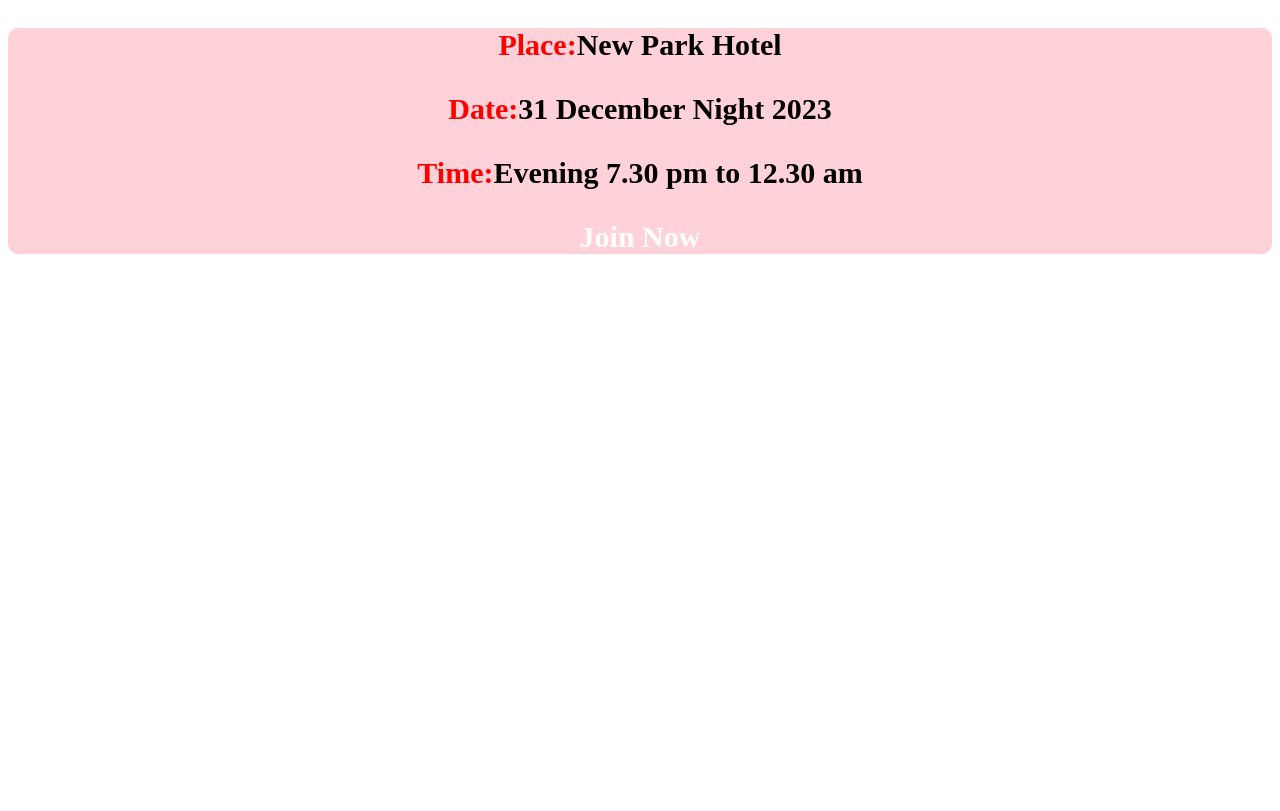
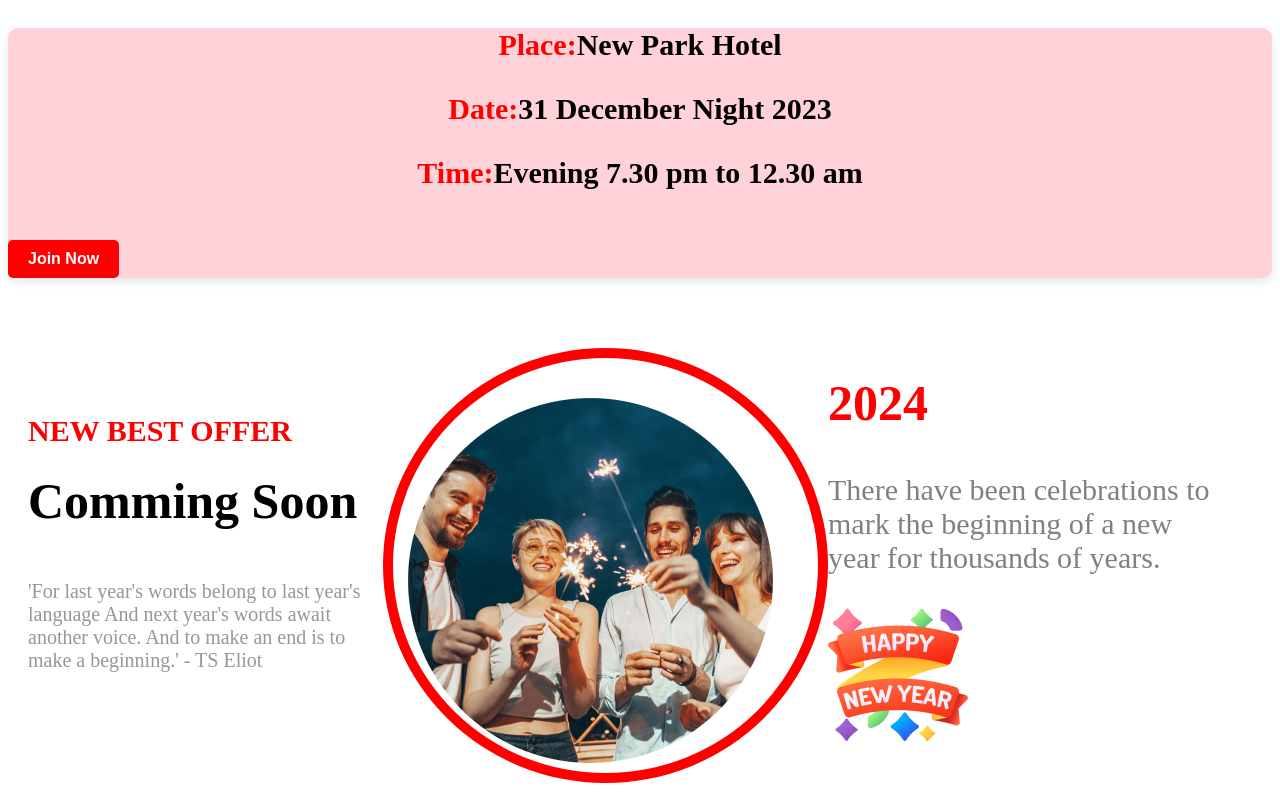
Before and after one commit to Samia123-source/Happy-New-Year, a plain HTML site: page index.html in a window 1280 px wide. Shown: the part 2558-3369 px from the top of the page. Before the commit the page ends 2837 px from the top, so only its background shows below. Drawn offline with Linux system fonts and the light colour scheme.

Commit message:
5th section

```diff
--- a/index.html
+++ b/index.html
@@ -53,10 +53,34 @@
         <p>Place:<psub>New Park Hotel</psub></p>
         <p>Date:<psub>31 December Night 2023</psub></p>
         <p>Time:<psub>Evening 7.30 pm to 12.30 am</psub></p>
-        <h2>Join Now</h2>
+        <psub><button class="join-btn">Join Now</button></psub>
     </div>
 
 </section>
+<div class="text-container">
+    <div class="text-section">
+
+        <h2>NEW BEST OFFER</h2>
+        <h1>Comming Soon</h1>
+        <p>'For last year's words belong to last year's language And next year's words await another voice.
+            And to make an end is to make a beginning.' - TS Eliot</p>
+    </div>
+
+    <div class="image-circle">
+        <img src="Ellipse 1.png" alt="Ellipse">
+    </div>
+
+    <div class="Right-section">
+        <h2>2024</h2>
+        <p>There have been celebrations to mark the beginning of a new year for thousands of years.</p>
+        <img src="Group 96.png" alt="Group">
+    </div>
+
+
+    </div>
+
+
+
 <section></section>
 <section></section>
 <section></section>
--- a/style2.css
+++ b/style2.css
@@ -145,6 +145,7 @@
 .container{
     margin: 50 0 px;
     background-color: rgba(255, 182, 193, 0.623);
+    box-shadow: 0px 4px 10px rgba(0, 0, 0, 0.1);
     border-radius: 10px;
 }
 .details{
@@ -165,14 +166,86 @@
     font-weight: bold;
     color:black;
 }
-.details h2 {
-    margin:50;
+
+.join-btn {
+    display: inline-block;
+    margin-top: 20px;
+    padding: 10px 20px;
+    background-color: red;
+    text-align: center;
+    color: white;
+   font-size: 16px;
+    font-weight: bold;
+    text-decoration: none;
+    border-radius: 5px;
+    cursor: pointer;
+    border: none;
+}
+.join-btn:hover {
+    background-color: darkred;
+}
+.text-container {
+    display: flex;
+    align-items: center;
+    justify-content: space-between;
+    max-width: 1200px;
+    padding: 20px;
+}
+
+    .text-section {
+        max-width: 500px;
+
+    }
+
+.text-section h2{
+    text-align: left;
+    color: red;
     font-size:30px;
-    text-align: center ;
-    font-weight: bold;
-    color:white;
 
 }
-.details h2 button {
-    background-color: #f44336;
+
+.text-section h1{
+    margin: 0px 0px 50px 0px;
+    text-align: left;
+    color: black;
+    font-size: 50px;
+
+
 }
+.text-section p{
+    text-align: left;
+    color: rgba(128, 128, 128, 0.815);
+    font-size: 20px;
+
+}
+.image-circle{
+    margin: 50px 0px 0px 0px;
+    width: 100%;
+    height: 100%;
+    padding: 40px 50px 10px 20px;
+    border-radius: 50% ;
+    border: 10px solid red;
+    display: flex;
+    justify-content: center;
+    align-items: center;
+    overflow: hidden;
+}
+.circle-image img {
+    width: 100%;
+    height: 100%;
+    object-fit: cover;
+}
+.Right-section h2{
+    width: 400px;
+
+    text-align: left;
+    font-weight:bold;
+    font-size:50px;
+    color:red;
+
+}
+.Right-section p{
+    text-align: left;
+    color:gray;
+    font-size:30px;
+}
```
Also changed, not shown: Ellipse 1.png (added), Group 96.png (added).
